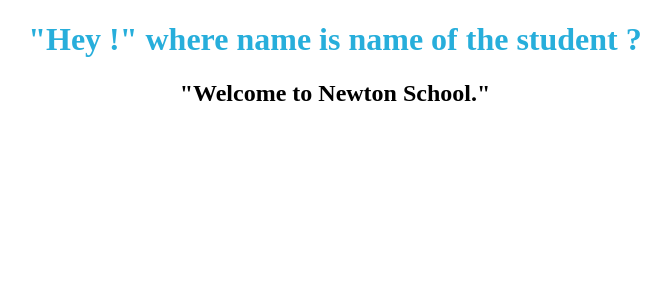
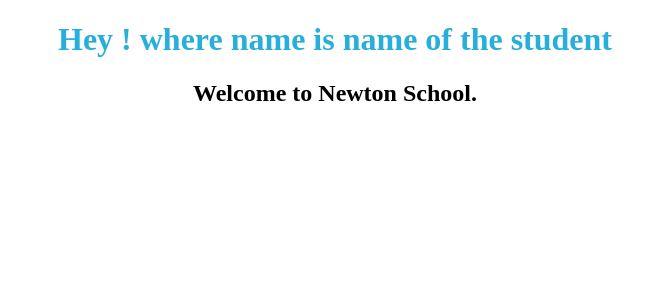
Before and after one commit to codewithmanis/React-Basics-and-React-State---Greetings-with-Props---ndq6w4pe038v, a React app: page / in a window 1280 px wide. Shown: the top 300 px of the page, without its empty margins (305-976 px from the left). Built offline with nearby package versions, Linux system fonts and the light colour scheme.

Commit message:
Update Welcome.js

```diff
--- a/src/components/Welcome.js
+++ b/src/components/Welcome.js
@@ -3,8 +3,8 @@
 
 function Welcome(props) {
   return (<div>
-          <h1>"Hey !" where name is name of the student ?</h1>
-          <h2>{props.name}"Welcome to Newton School."</h2>
+          <h1>Hey ! where name is name of the student</h1>
+          <h2>{props.name} Welcome to Newton School.</h2>
           </div>)
 }
 export default Welcome
```
